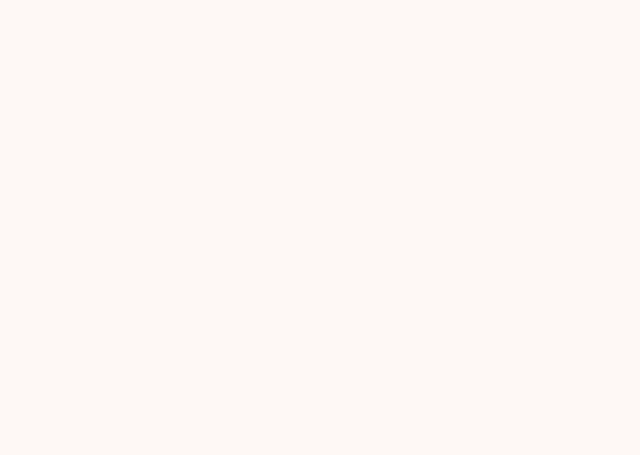
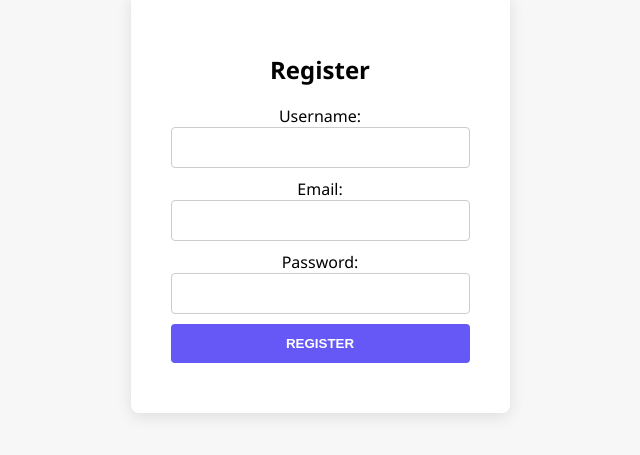
Before and after one commit to jivi3/rubyapp, a React (Vite) app in the folder frontend/: page /register in a window 1280 px wide. Before the commit this address had no page. Shown: the part 197-652 px from the top of the page, without its empty margins (360-1000 px from the left). Built offline with nearby package versions, Linux system fonts and the light colour scheme.

Commit message:
register page with routing

```diff
--- /dev/null
+++ b/frontend/src/Register.jsx
@@ -0,0 +1,140 @@
+import { useState } from 'react';
+import { useNavigate } from 'react-router-dom';
+
+function Register() {
+    const [username, setUsername] = useState('');
+    const [email, setEmail] = useState('');
+    const [password, setPassword] = useState('');
+    const [errorMessage, setErrorMessage] = useState('');
+    const navigate = useNavigate();
+
+    const handleRegister = async (event) => {
+        event.preventDefault();
+        fetch('http://localhost:3000/register', {
+            method: 'POST',
+            headers: {
+                'Content-Type': 'application/json',
+            },
+            body: JSON.stringify({ username, email, password }),
+        })
+        .then(response => {
+            if (!response.ok) {
+                throw new Error('Failed to register');
+            }
+            return response.json();
+        })
+        .then(() => {
+            navigate('/login'); // Navigate to login after successful registration
+        })
+        .catch(error => {
+            console.error("Register Error:", error);
+            setErrorMessage("Registration failed. Please check your inputs.");
+        });
+    };
+
+    return (
+        <>
+        <style>{`
+            body {
+              display: flex;
+              justify-content: center;
+              align-items: center;
+              height: 100vh;
+              margin: 0;
+              background-color: #f7f7f7;
+              font-family: 'Segoe UI', Tahoma, Geneva, Verdana, sans-serif;
+            }
+
+            .container {
+              width: 100%;
+              max-width: 360px;
+              padding: 40px;
+              background-color: white;
+              border-radius: 8px;
+              box-shadow: 0 4px 16px rgba(0,0,0,0.1);
+              text-align: center;
+            }
+
+            .form {
+              display: flex;
+              flex-direction: column;
+            }
+
+            .input, .button {
+              padding: 12px 20px;
+              margin-bottom: 10px;
+              border: 1px solid #ccc;
+              border-radius: 4px;
+            }
+
+            .input:focus {
+              border-color: #6658f6;
+              outline: none;
+            }
+
+            .button {
+              background-color: #6658f6;
+              color: white;
+              border: none;
+              cursor: pointer;
+              font-weight: bold;
+              text-transform: uppercase;
+              transition: background-color 0.3s ease;
+            }
+
+            .button:hover {
+              background-color: #5848c2;
+            }
+
+            .error {
+              color: red;
+              margin-top: 10px;
+              font-size: 0.9rem;
+            }
+
+            .label {
+              text-align: left;
+              font-weight: normal;
+              color: #666;
+              margin-bottom: 5px;
+            }
+        `}</style>
+        <div className="container">
+            <h2>Register</h2>
+            <form onSubmit={handleRegister} className="form">
+                <label htmlFor="username">Username:</label>
+                <input
+                    type="text"
+                    id="username"
+                    value={username}
+                    onChange={(e) => setUsername(e.target.value)}
+                    required
+                    className="input"
+                />
+                <label htmlFor="email">Email:</label>
+                <input
+                    type="email"
+                    id="email"
+                    value={email}
+                    onChange={(e) => setEmail(e.target.value)}
+                    required
+                    className="input"
+                />
+                <label htmlFor="password">Password:</label>
+                <input
+                    type="password"
+                    id="password"
+                    value={password}
+                    onChange={(e) => setPassword(e.target.value)}
+                    required
+                    className="input"
+                />
+                <button type="submit" className="button">Register</button>
+            </form>
+            {errorMessage && <p className="error">{errorMessage}</p>}
+        </div>
+        </>
+    );
+}
+
+export default Register;
--- a/frontend/src/login.jsx
+++ b/frontend/src/login.jsx
@@ -103,7 +103,9 @@ function Login() {
       <div className="container">
         <h2>Login</h2>
         <form onSubmit={handleLogin} className="form">
-          <label htmlFor="email" className="label">Email:</label>
+          <label htmlFor="email" className="label">
+            Email:
+          </label>
           <input
             type="email"
             id="email"
@@ -112,7 +114,9 @@ function Login() {
             required
             className="input"
           />
-          <label htmlFor="password" className="label">Password:</label>
+          <label htmlFor="password" className="label">
+            Password:
+          </label>
           <input
             type="password"
             id="password"
@@ -121,8 +125,18 @@ function Login() {
             required
             className="input"
           />
-          <button type="submit" className="button">Login</button>
+          <button type="submit" className="button">
+            Login
+          </button>
         </form>
+        <button
+          type="button"
+          className="button"
+          onClick={() => navigate("/register")}
+        >
+          Register
+        </button>
+
         {errorMessage && <p className="error">{errorMessage}</p>}
       </div>
     </>
--- a/frontend/src/main.jsx
+++ b/frontend/src/main.jsx
@@ -1,16 +1,17 @@
 import { StrictMode } from 'react';
 import { createRoot } from 'react-dom/client';
 import { BrowserRouter, Routes, Route } from 'react-router-dom';
-import App from './App.jsx'; // Assuming you want to route to App after login
+import App from './App.jsx';
 import Login from './login.jsx';
-import './index.css';
+import Register from './register.jsx';
 
 createRoot(document.getElementById('root')).render(
   <StrictMode>
     <BrowserRouter>
       <Routes>
-        <Route path="/" element={<Login />} />
+        <Route path="/login" element={<Login />} />
         <Route path="/dashboard" element={<App />} />
+        <Route path="/register" element={<Register />} />
       </Routes>
     </BrowserRouter>
   </StrictMode>
```
